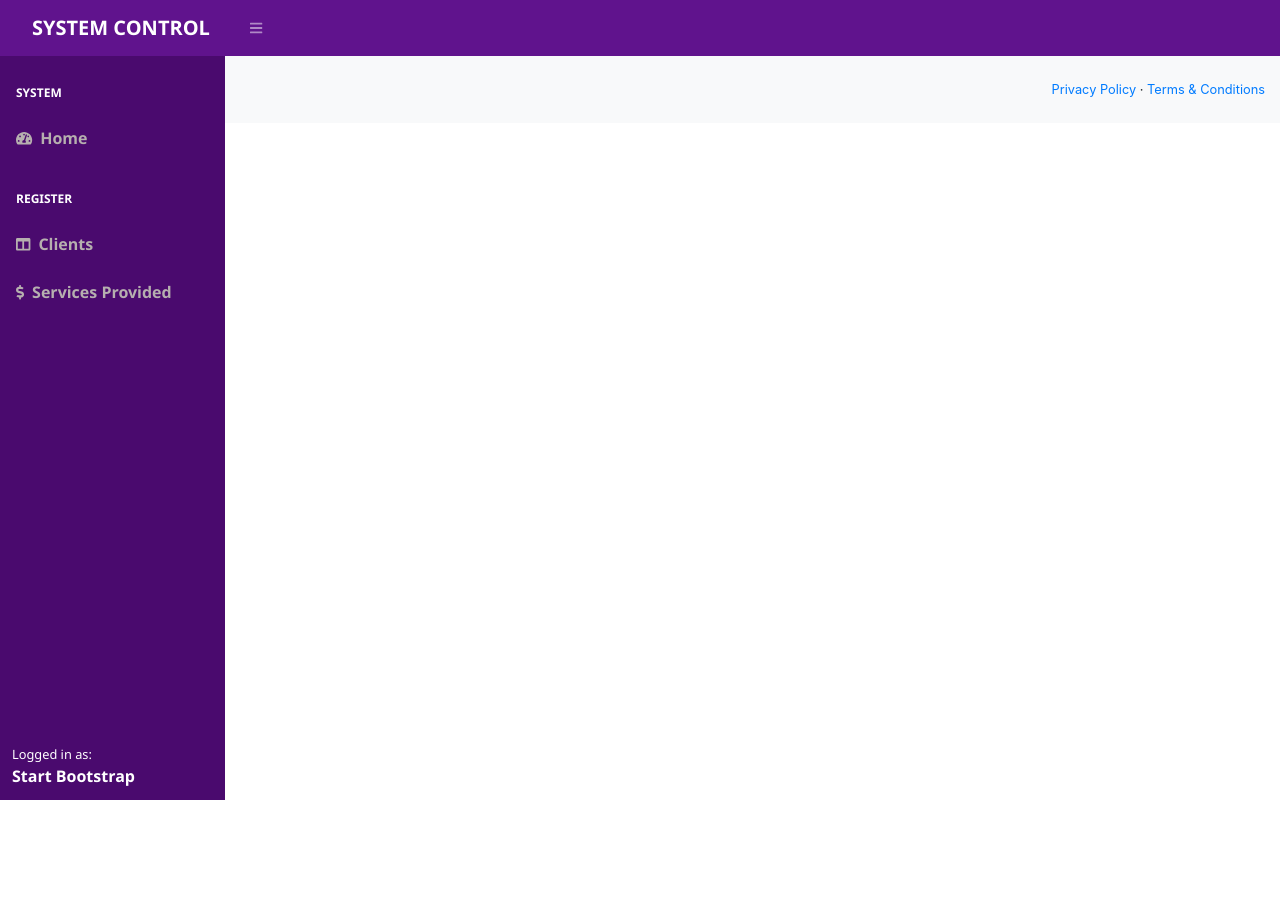
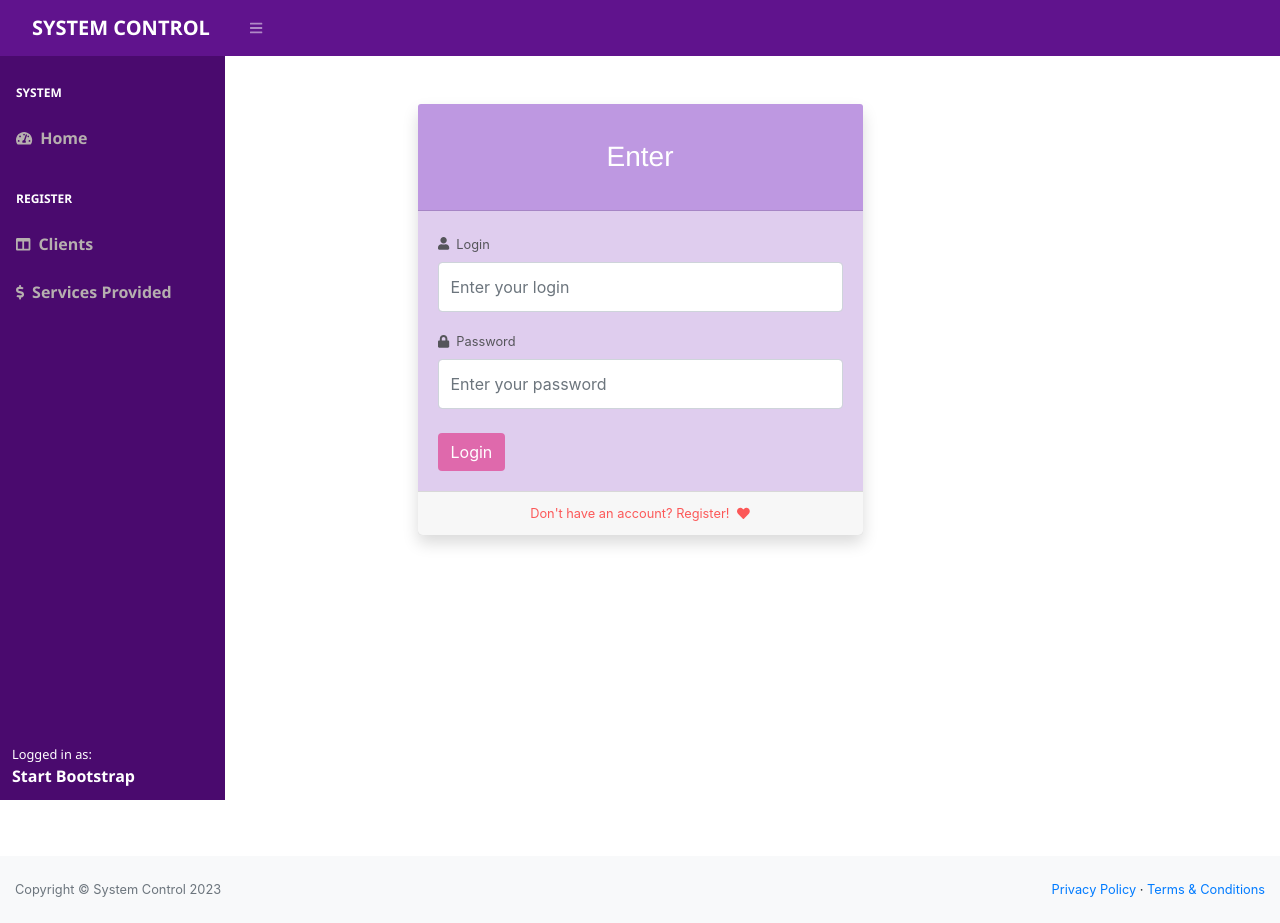
Before and after one commit to JoelMaciel/SERVICE_CONTROL_SYSTEM-Front-end, an Angular app: page /login in a window 1280 px wide. Before the commit this address led to /. Before the commit the page ends 800 px from the top, so only its background shows below. Built offline with nearby package versions, Linux system fonts and the light colour scheme.

Commit message:
feat : Implementing login screen

```diff
--- a/src/app/app-routing.module.ts
+++ b/src/app/app-routing.module.ts
@@ -1,8 +1,12 @@
 import { NgModule } from '@angular/core';
 import { Routes, RouterModule } from '@angular/router';
 import { HomeComponent } from './home/home.component';
+import { LoginComponent } from './login/login.component';
 
-const routes: Routes = [{ path: 'home', component: HomeComponent }];
+const routes: Routes = [
+  { path: 'home', component: HomeComponent },
+  { path: 'login', component: LoginComponent },
+];
 
 @NgModule({
   imports: [RouterModule.forRoot(routes)],
--- a/src/app/app.module.ts
+++ b/src/app/app.module.ts
@@ -10,9 +10,11 @@ import { ClientsService } from './clients.service';
 import { HttpClientModule } from '@angular/common/http';
 import { ServiceProvidedModule } from './service-provided/service-provided.module';
 import { ServiceProvidedService } from './service-provided.service';
+import { LoginComponent } from './login/login.component';
+import { FormsModule } from '@angular/forms';
 
 @NgModule({
-  declarations: [AppComponent, HomeComponent],
+  declarations: [AppComponent, HomeComponent, LoginComponent],
   imports: [
     BrowserModule,
     HttpClientModule,
@@ -20,6 +22,7 @@ import { ServiceProvidedService } from './service-provided.service';
     TemplateModule,
     ClientsModule,
     ServiceProvidedModule,
+    FormsModule,
   ],
   providers: [ClientsService, ServiceProvidedService],
   bootstrap: [AppComponent],
--- /dev/null
+++ b/src/app/login/login.component.css
@@ -0,0 +1,31 @@
+.btn_style {
+  transition: transform 0.6s;
+}
+.btn_style:hover {
+  font-weight: 600;
+  top: 3px;
+  transform: scale(1.1);
+}
+
+.card-header {
+  background-color: rgba(138, 71, 201, 0.555);
+  color: white;
+  font-weight: 300;
+  font-family: "Franklin Gothic Medium", "Arial Narrow", Arial, sans-serif;
+}
+.card-body {
+  color: rgb(85, 85, 90);
+  background-color: rgb(223, 205, 238);
+}
+.link_style {
+  color: rgba(255, 0, 0, 0.644);
+}
+.btn_login {
+  background-color: rgba(223, 19, 114, 0.534);
+  color: white;
+}
+
+.btn-cancel {
+  background-color: rgba(196, 162, 11, 0.534);
+  color: white;
+}
--- /dev/null
+++ b/src/app/login/login.component.html
@@ -0,0 +1,92 @@
+<div id="layoutAuthentication">
+  <div id="layoutAuthentication_content">
+    <main>
+      <div class="container">
+        <div class="row justify-content-center">
+          <div class="col-lg-5">
+            <div class="car shadow border-0 rounded-lg mt-5">
+              <div class="card-header">
+                <h3 class="text-center font-weight-light my-4">
+                  {{ registering ? "New User Registration" : "Enter" }}
+                </h3>
+              </div>
+              <div class="card-body">
+                <div class="alert alert-danger" *ngIf="loginError">
+                  Incorrect login or password
+                </div>
+                <form #loginForm="ngForm" (submit)="onSubmit()">
+                  <div class="form-group">
+                    <label class="small mb-2">
+                      <i class="fa fa fa-user mr-1"></i>
+                      Login</label
+                    >
+                    <input
+                      type="text"
+                      class="form-control py-4"
+                      name="username"
+                      [(ngModel)]="username"
+                      placeholder="Enter your login"
+                    />
+                  </div>
+                  <div class="form-group">
+                    <label class="small mb-2">
+                      <i class="fa fa-lock mr-1"></i>
+                      Password</label
+                    >
+                    <input
+                      type="password"
+                      class="form-control py-4"
+                      name="password"
+                      [(ngModel)]="password"
+                      placeholder="Enter your password"
+                    />
+                  </div>
+                  <div
+                    class="form-group align-items-center justify-content-between mt-4 mb-0"
+                  >
+                    <button
+                      type="submit"
+                      class="btn btn_login btn_style"
+                      *ngIf="!registering"
+                    >
+                      Login
+                    </button>
+                    <div class="text-center">
+                      <button
+                        type="button"
+                        class="btn btn_style btn_login"
+                        *ngIf="registering"
+                      >
+                        Register
+                      </button>
+                      <button
+                        type="button"
+                        (click)="unsubscribe()"
+                        class="btn btn-cancel btn_style ml-2"
+                        *ngIf="registering"
+                      >
+                        Cancel
+                      </button>
+                    </div>
+                  </div>
+                </form>
+              </div>
+              <div class="card-footer text-center">
+                <div class="small btn_style">
+                  <a
+                    href="#"
+                    class="link_style"
+                    (click)="prepareRegistration($event)"
+                  >
+                    Don't have an account? Register!
+                    <i class="fa fa-heart ml-1"></i
+                  ></a>
+                </div>
+              </div>
+            </div>
+          </div>
+        </div>
+      </div>
+    </main>
+  </div>
+</div>
--- /dev/null
+++ b/src/app/login/login.component.ts
@@ -0,0 +1,28 @@
+import { Component } from '@angular/core';
+import { Router } from '@angular/router';
+
+@Component({
+  selector: 'app-login',
+  templateUrl: './login.component.html',
+  styleUrls: ['./login.component.css'],
+})
+export class LoginComponent {
+  username: string;
+  password: string;
+  loginError: boolean;
+  registering: boolean;
+
+  constructor(private router: Router) {}
+
+  onSubmit() {
+    this.router.navigate(['/home']);
+  }
+
+  prepareRegistration(event) {
+    event.preventDefault();
+    this.registering = true;
+  }
+  unsubscribe() {
+    this.registering = false;
+  }
+}
```
Also changed, not shown: src/styles.css.
